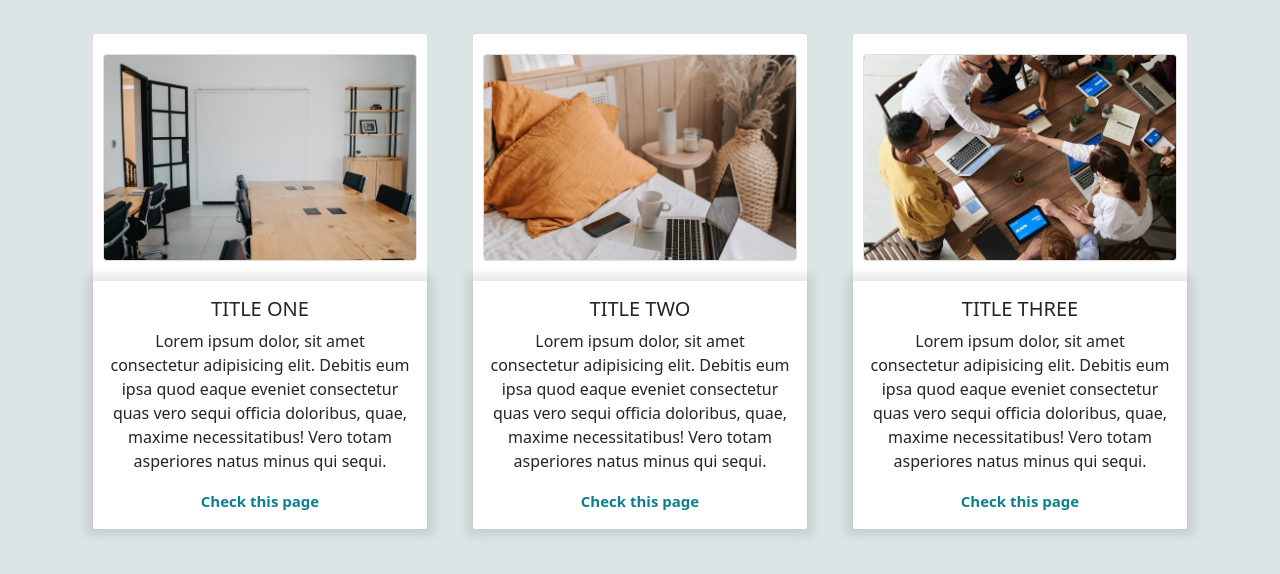
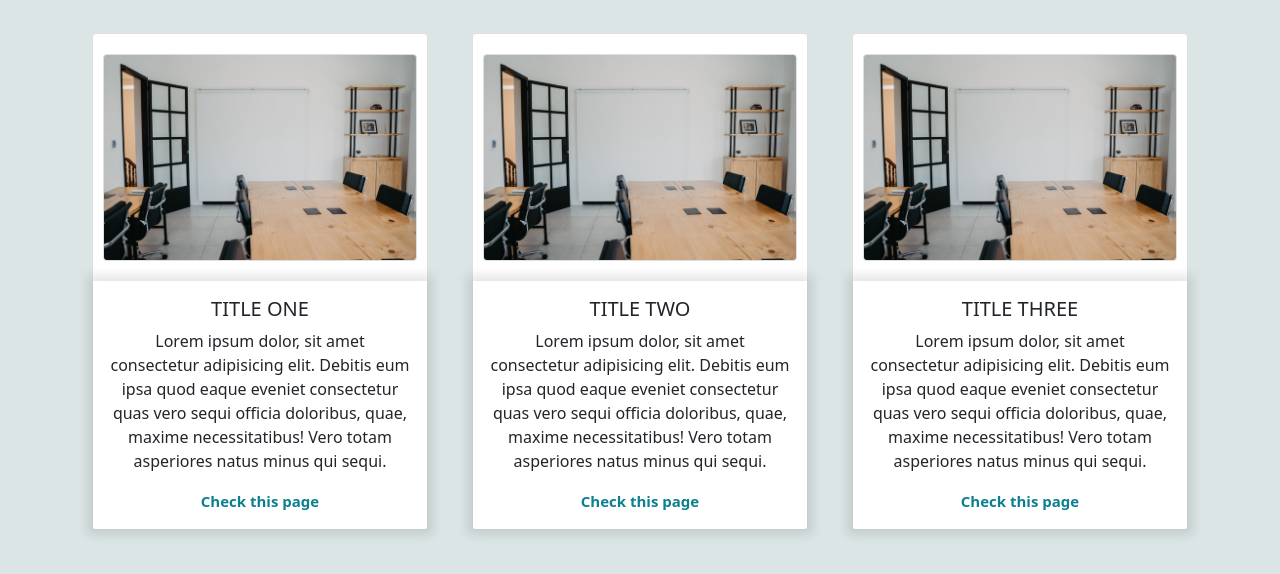
Before and after one commit to erenlerfirat/FiratPortfolio, a website: page index.html in a window 1280 px wide. Shown: the part 186-760 px from the top of the page. Drawn offline with nearby package versions, Linux system fonts and the light colour scheme.

Commit message:
PATH fixing for images

```diff
--- a/index.html
+++ b/index.html
@@ -55,7 +55,7 @@
             <div class="row">
                 <div class="col-md-4">
                     <div class="card text-center">
-                        <img src="./images/pexels1.jpg" class="card img-top" alt="">
+                        <img src="Images/pexels1.jpg" class="card img-top" alt="">
                         <div class="card-body">
                             <h5 class="card-title">TITLE ONE</h5>
                             <p>Lorem ipsum dolor, sit amet consectetur adipisicing elit. Debitis eum ipsa quod eaque eveniet
@@ -68,7 +68,7 @@
                 </div>
                 <div class="col-md-4">
                     <div class="card text-center">
-                        <img src="./images/pexels2.jpg" class="card img-top" alt="">
+                        <img src="Images/pexels1.jpg" class="card img-top" alt="">
                         <div class="card-body">
                             <h5 class="card-title">TITLE TWO</h5>
                             <p>Lorem ipsum dolor, sit amet consectetur adipisicing elit. Debitis eum ipsa quod eaque eveniet
@@ -80,7 +80,7 @@
                 </div>
                 <div class="col-md-4">
                     <div class="card text-center">
-                        <img src="./images/pexels3.jpg" class="card img-top" alt="">
+                        <img src="Images/pexels1.jpg" class="card img-top" alt="">
                         <div class="card-body">
                             <h5 class="card-title">TITLE THREE</h5>
                             <p>Lorem ipsum dolor, sit amet consectetur adipisicing elit. Debitis eum ipsa quod eaque eveniet
```
